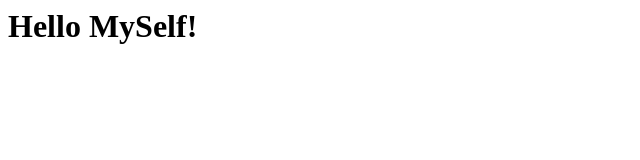
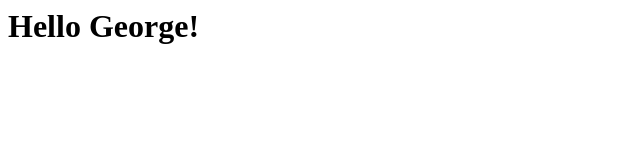
Before and after one commit to spiroskafiris/introductions-2, a plain HTML site: page index.html in a window 1280 px wide. Shown: the full height of the page, 0-640 px from the left. Drawn offline with Linux system fonts and the light colour scheme.

Commit message:
Ex 2 with partner

```diff
--- a/index.html
+++ b/index.html
@@ -1 +1 @@
-<h1>Hello MySelf!</h1>
+<h1>Hello George!</h1>
```
